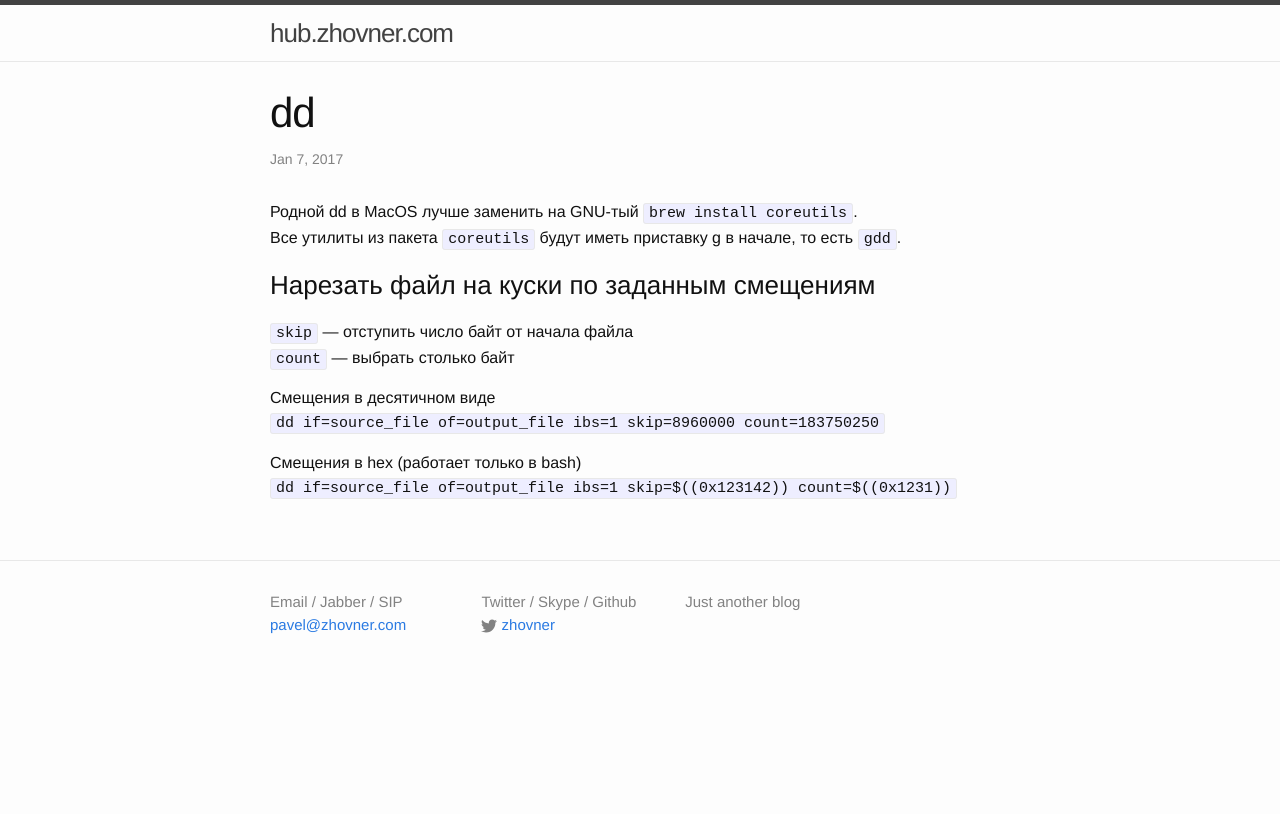
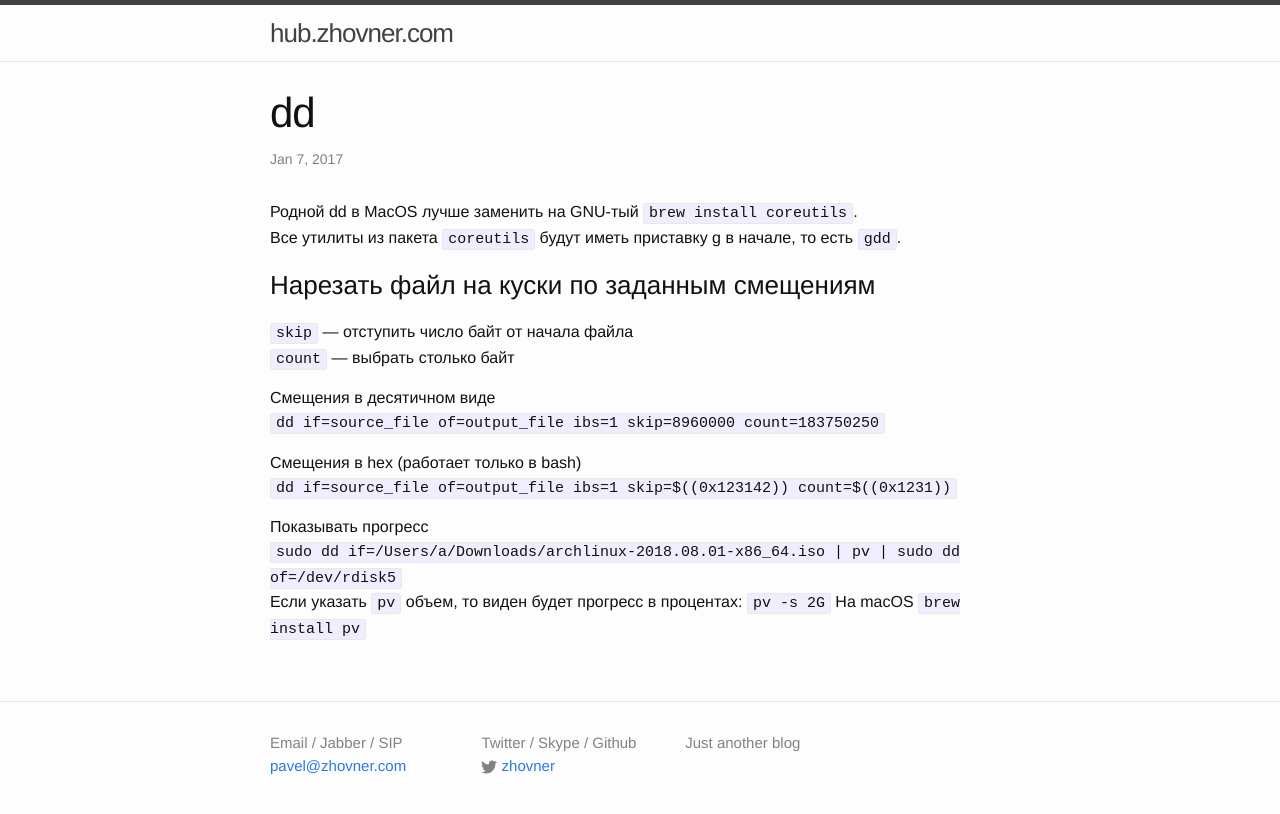
Before and after one commit to zhovner/zhovner.github.com, a Jekyll site: the page built from _posts/2017-01-07-dd.markdown, in a window 1280 px wide. Shown: the top 814 px of the page. Built offline with Jekyll 4.4.1, drawn with Linux system fonts in a browser that asks for light colours; comment, search, counter and statistics services are not loaded.

Commit message:
Updated '_posts/2017-01-07-dd.markdown' via CloudCannon

```diff
--- a/_posts/2017-01-07-dd.markdown
+++ b/_posts/2017-01-07-dd.markdown
@@ -17,3 +17,8 @@ title: dd
 
 Смещения в hex (работает только в bash)
 `dd if=source_file of=output_file ibs=1 skip=$((0x123142)) count=$((0x1231))`
+
+Показывать прогресс
+`sudo dd if=/Users/a/Downloads/archlinux-2018.08.01-x86_64.iso | pv | sudo dd of=/dev/rdisk5`
+Если указать `pv` объем, то виден будет прогресс в процентах: `pv -s 2G`
+На macOS `brew install pv`
```
